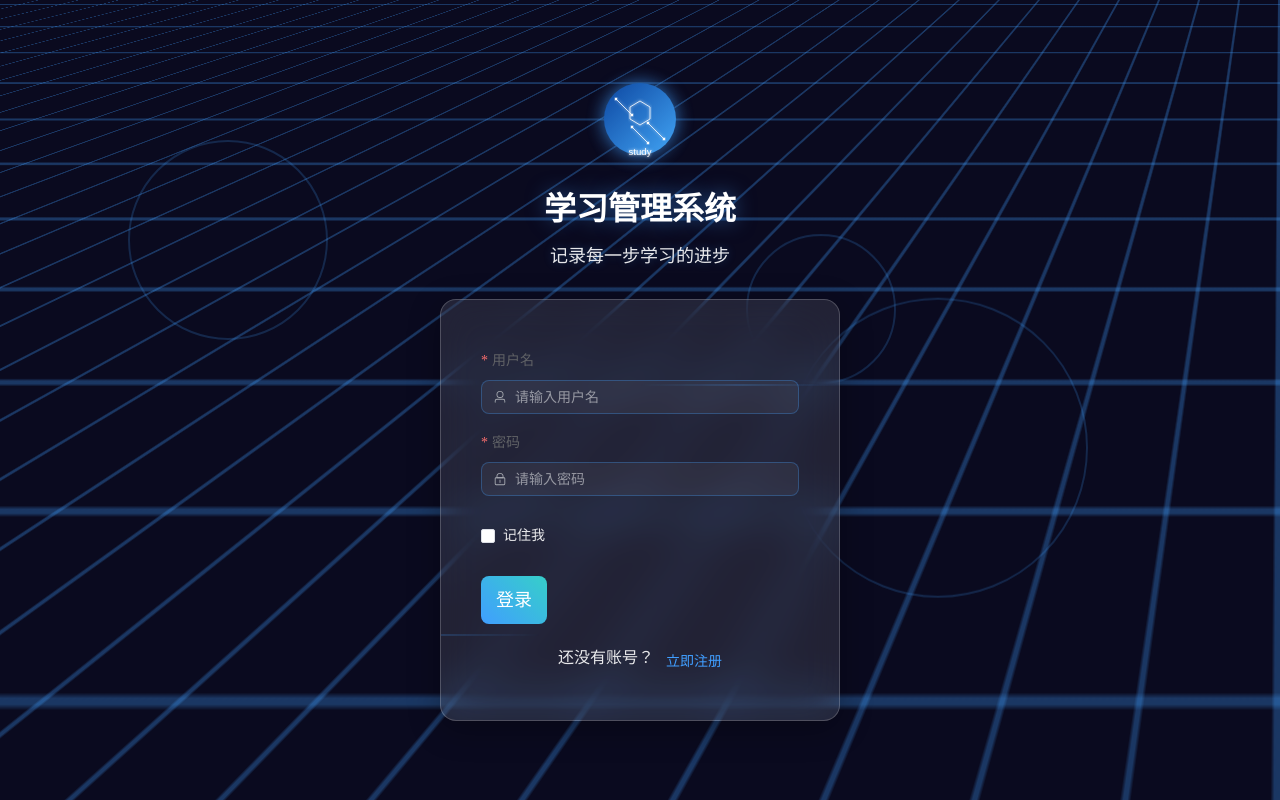
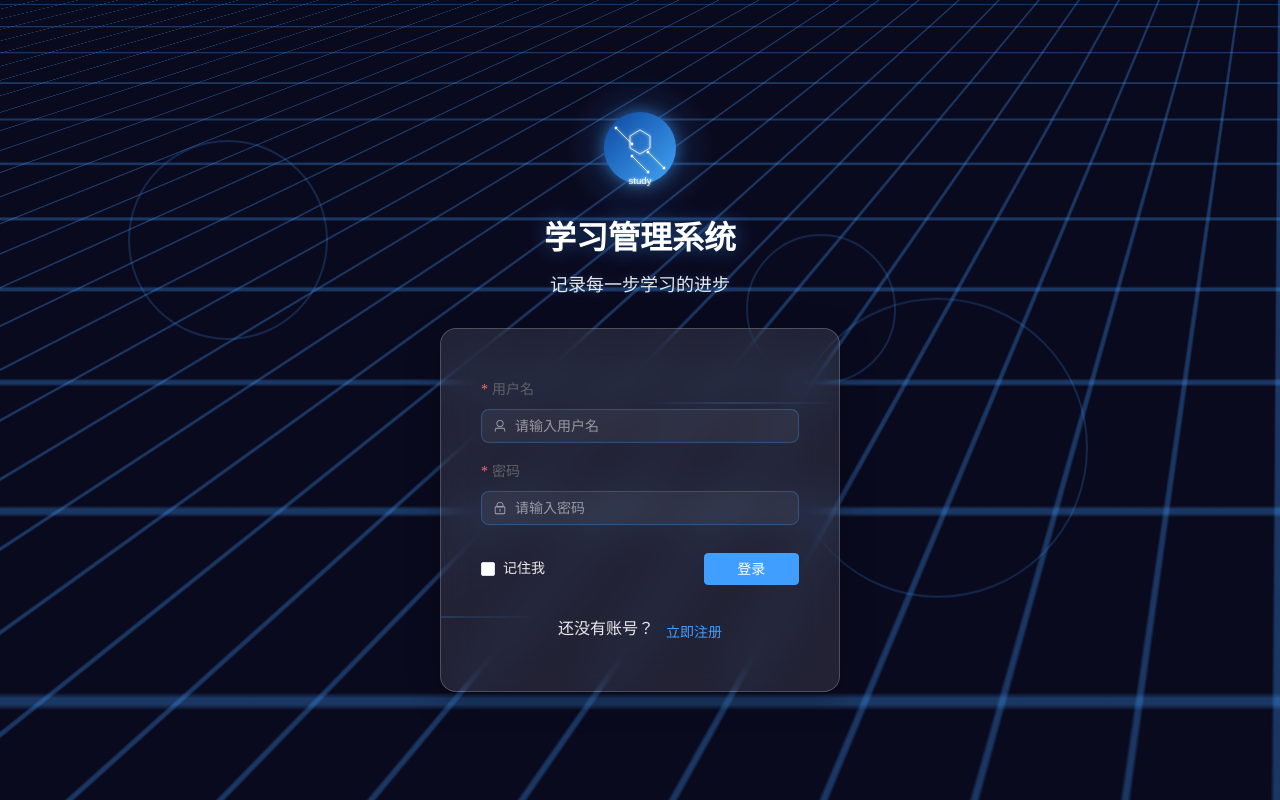
Before and after one commit to cuijiying/study-memory, a Vue app: page /login in a window 1280 px wide. Built offline with nearby package versions, Linux system fonts and the light colour scheme; the HTML template or start-up script is replaced by a standard one.

Commit message:
refactor: 优化学习类型、登录、学习笔记和学习计划视图的样式和结构

```diff
--- a/src/views/LearningTypeView.vue
+++ b/src/views/LearningTypeView.vue
@@ -1,5 +1,5 @@
 <template>
-  <div class="p-4">
+  <div class="learning-type-view">
     <div class="mb-4 flex justify-between items-center">
       <el-button type="primary" @click="showCreateDialog">添加学习类型</el-button>
     </div>
@@ -155,8 +155,12 @@ const handleDelete = async (row: LearningType) => {
 }
 </script>
 <style scoped>
-.table-container {
-  width: 100%;
-  margin-top: 20px;
+.learning-type-view {
+  padding: 20px;
+  background: #fff;
+  border-radius: 8px;
+  .table-container {
+    margin-top: 20px;
+  }
 }
 </style>
--- a/src/views/LoginView.vue
+++ b/src/views/LoginView.vue
@@ -115,17 +115,13 @@ const goToRegister = () => {
           <el-form-item class="remember-forgot">
             <el-checkbox class="cyber-checkbox">记住我</el-checkbox>
             <!-- <el-link type="primary" class="forgot-link">忘记密码？</el-link> -->
-          </el-form-item>
-          <el-form-item>
             <el-button
               type="primary"
               @click="handleLogin(loginFormRef)"
               class="login-button"
               :loading="loading"
-              block
             >
               <span class="button-content">登录</span>
-              <div class="button-glitch"></div>
             </el-button>
           </el-form-item>
           <div class="register-link">
@@ -326,58 +322,18 @@ const goToRegister = () => {
         }
 
         .remember-forgot {
-          display: flex;
-          justify-content: space-between;
-          align-items: center;
-          margin: 24px 0;
-
           :deep(.el-checkbox__label) {
             color: rgba(255, 255, 255, 0.9);
           }
-
-          .forgot-link {
-            color: #409EFF;
-            text-decoration: none;
-
-            &:hover {
-              text-shadow: 0 0 8px rgba(64, 158, 255, 0.6);
+          .el-button {
+            width: 30%;
+            margin-left: auto;
+            margin-top: 10px;
+            margin-bottom: 10px;
+            .button-content {
+              width: 100%;
+              text-align: center;
             }
-          }
-        }
-
-        .login-button {
-          height: 48px;
-          font-size: 18px;
-          font-weight: 500;
-          border-radius: 8px;
-          background: linear-gradient(45deg, #409EFF, #36cfc9);
-          border: none;
-          position: relative;
-          overflow: hidden;
-          transition: all 0.3s;
-
-          .button-content {
-            position: relative;
-            z-index: 2;
-          }
-
-          .button-glitch {
-            position: absolute;
-            top: 0;
-            left: -100%;
-            width: 100%;
-            height: 100%;
-            background: linear-gradient(90deg, transparent, rgba(255, 255, 255, 0.2), transparent);
-            animation: buttonGlitch 2s infinite;
-          }
-
-          &:hover {
-            transform: translateY(-2px);
-            box-shadow: 0 8px 20px rgba(64, 158, 255, 0.4);
-          }
-
-          &:active {
-            transform: translateY(1px);
           }
         }
 
@@ -437,7 +393,7 @@ const goToRegister = () => {
   }
   50% {
     opacity: 0.6;
-    transform: translate(-50%, -50%) scale(1.1);
+    transform: translate(-50%, -50%) scale(1.5);
   }
 }
 
--- a/src/views/StudyNotesView.vue
+++ b/src/views/StudyNotesView.vue
@@ -207,7 +207,6 @@ onMounted(async () => {
 <template>
   <div class="study-notes">
     <div class="header">
-      <!-- <h2>学习笔记</h2> -->
       <el-button type="primary" @click="openDialog()">
         <el-icon><Plus /></el-icon>新增笔记
       </el-button>
@@ -360,18 +359,13 @@ onMounted(async () => {
     justify-content: space-between;
     align-items: center;
     margin-bottom: 20px;
-
-    h2 {
-      margin: 0;
-      font-size: 24px;
-      font-weight: 600;
-    }
+  }
+  .pagination-container {
+    margin-top: 20px;
+    display: flex;
+    justify-content: flex-end;
   }
 }
 
-.pagination-container {
-  margin-top: 20px;
-  display: flex;
-  justify-content: flex-end;
-}
+
 </style>
--- a/src/views/StudyPlanView.vue
+++ b/src/views/StudyPlanView.vue
@@ -192,7 +192,6 @@ const handleCurrentChange = (val: number) => {
 <template>
   <div class="study-plan-view">
     <div class="header">
-      <!-- <h1>学习计划</h1> -->
       <el-button type="primary" @click="showCreateDialog = true">
         新增学习计划
       </el-button>
@@ -403,30 +402,19 @@ const handleCurrentChange = (val: number) => {
 <style lang="scss" scoped>
 .study-plan-view {
   padding: 20px;
-}
-
+  background: #fff;
+  border-radius: 8px;
   .header {
     display: flex;
     justify-content: space-between;
     align-items: center;
     margin-bottom: 20px;
   }
-
-.el-table {
-  margin-top: 20px;
-}
-
   .pagination-container {
     margin-top: 20px;
     display: flex;
     justify-content: flex-end;
   }
-
-:deep(.el-dialog__body) {
-  padding: 20px 30px;
 }
 
-:deep(.el-form-item__label) {
-  font-weight: 500;
-}
 </style>
```
Lines whose indentation alone changed are shown as unchanged.
